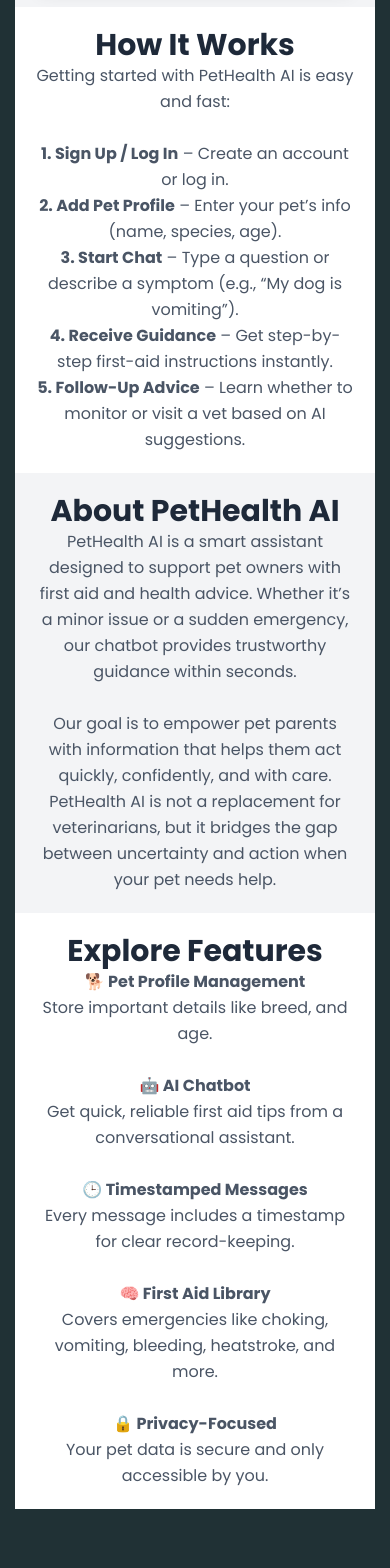
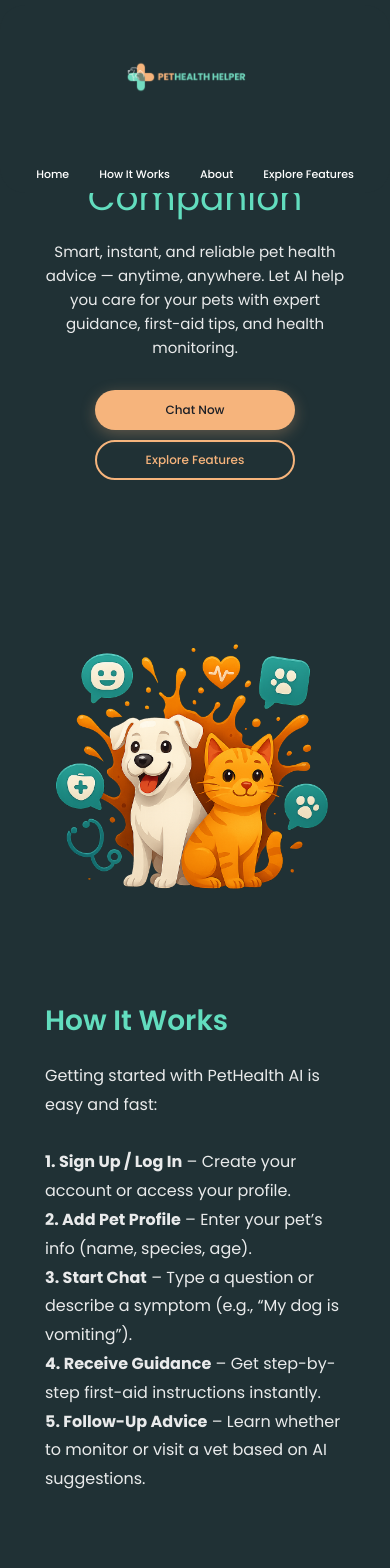
Before and after one commit to kurtrockx/pet-health-ai, a React (Vite) app: page / in a window 390 px wide. Shown: the top 1568 px of the page. Before the commit the page ends 1509 px from the top, so only its background shows below. Built offline with nearby package versions, Linux system fonts and the light colour scheme; a web font is replaced by a local one.

Commit message:
imported the welcome page

```diff
--- /dev/null
+++ b/src/components/css/1FrontPage.css
@@ -0,0 +1,255 @@
+General Reset
+* {
+    margin: 0;
+    padding: 0;
+    box-sizing: border-box;
+}
+
+html, body, #root {
+    height: 100%;
+    font-family: 'Poppins', sans-serif;
+    background: linear-gradient(to bottom, #203135, #203135);
+    color: #ffffff;
+    scroll-behavior: smooth;
+}
+
+/* Floating Navbar */
+.navbar {
+    position: fixed;
+    top: 5px;
+    left: 50%;
+    transform: translateX(-50%);
+    z-index: 999;
+    display: flex;
+    justify-content: space-between;
+    align-items: center;
+    padding: 8px 40px;
+    background-color: #203135;
+    width: 100%;
+    max-width: 1400px;
+}
+
+.logo img {
+    height: 40px;
+    width: auto;
+}
+
+.nav-links {
+    list-style: none;
+    display: flex;
+    gap: 25px;
+}
+
+.nav-links a {
+    color: #ffffff;
+    text-decoration: none;
+    font-weight: 500;
+    transition: all 0.3s ease;
+    font-size: 13px;
+    padding: 8px 16px;
+    border-radius: 20px;
+}
+
+.nav-links a:hover {
+    color: #62DDBE;
+    background-color: rgba(98, 221, 190, 0.1);
+}
+
+/* Body padding to account for fixed navbar */
+body {
+    padding-top: 80px; /* Add space at top so content doesn't go under navbar */
+}
+
+/* Hero Section */
+.hero {
+    padding: 50px 60px;
+    display: flex;
+    align-items: center;
+    justify-content: space-between;
+    flex-wrap: wrap;
+    min-height: calc(100vh - 80px); /* Adjust for navbar padding */
+}
+
+.hero-content {
+    display: flex;
+    align-items: center;
+    justify-content: space-between;
+    flex-wrap: wrap;
+    gap: 50px;
+    width: 100%;
+}
+
+.hero-text {
+    flex: 1 1 500px;
+}
+
+.hero-text h1 {
+    font-size: 45px;
+    margin-bottom: 20px;
+    color: #62DDBE;
+    line-height: 1.2;
+}
+
+.hero-text p {
+    font-size: 16px;
+    margin-bottom: 25px;
+    line-height: 1.6;
+    max-width: 600px;
+    opacity: 0.9;
+}
+
+/* Buttons */
+.hero-buttons {
+    display: flex;
+    gap: 15px;
+    margin-top: 30px;
+}
+
+.btn {
+    padding: 12px 28px;
+    border-radius: 25px;
+    font-weight: 500;
+    font-size: 13px;
+    text-decoration: none;
+    transition: all 0.3s ease;
+    display: flex;
+    align-items: center;
+    justify-content: center;
+    text-align: center;
+    height: 45px;
+}
+
+.primary {
+    background-color: #F6B47C;
+    color: #1c1f26;
+    box-shadow: 0 4px 15px rgba(246, 180, 124, 0.3);
+}
+
+.primary:hover {
+    background-color: #F6B47C;
+    transform: translateY(-2px);
+    box-shadow: 0 6px 20px rgba(246, 180, 124, 0.4);
+}
+
+.secondary {
+    background-color: transparent;
+    border: 2px solid #F6B47C;
+    color: #F6B47C;
+}
+
+.secondary:hover {
+    background-color: #F6B47C;
+    color: #1c1f26;
+    transform: translateY(-2px);
+}
+
+/* Hero Image */
+.hero-image img {
+    max-width: 500px;
+    width: 100%;
+    height: auto;
+}
+
+/* Info Sections */
+.info-section {
+    padding: 100px 60px;
+    background-color: #203135;
+}
+
+.info-section h2 {
+    color: #62DDBE;
+    font-size: 32px;
+    margin-bottom: 20px;
+    font-weight: 600;
+}
+
+.info-section p {
+    font-size: 16px;
+    line-height: 1.8;
+    max-width: 800px;
+    opacity: 0.9;
+}
+
+/* Responsive Design */
+@media (max-width: 1024px) {
+    .navbar {
+        width: 95%;
+        padding: 10px 25px;
+    }
+
+    .nav-links {
+        gap: 15px;
+    }
+
+    .nav-links a {
+        font-size: 12px;
+        padding: 6px 12px;
+    }
+
+    .hero {
+        flex-direction: column;
+        text-align: center;
+        padding: 20px 30px;
+    }
+
+    .hero-text h1 {
+        font-size: 36px;
+    }
+
+    .hero-text p {
+        font-size: 15px;
+    }
+
+    .btn {
+        font-size: 12px;
+        padding: 10px 22px;
+        height: 40px;
+    }
+
+    .hero-image img {
+        max-width: 400px;
+        margin-top: 30px;
+    }
+
+    .info-section {
+        padding: 60px 30px;
+    }
+
+    .info-section h2 {
+        font-size: 28px;
+    }
+}
+
+@media (max-width: 768px) {
+    .navbar {
+        width: 100%;
+        padding: 8px 10px;
+    }
+
+    .logo img {
+        height: 35px;
+    }
+
+    .nav-links {
+        gap: 10px;
+    }
+
+    .nav-links a {
+        font-size: 11px;
+        padding: 5px 10px;
+    }
+
+    body {
+        padding-top: 70px;
+    }
+
+    .hero-buttons {
+        flex-direction: column;
+        align-items: center;
+        gap: 10px;
+    }
+
+    .btn {
+        width: 200px;
+    }
+}
--- a/src/components/css/SignUp.css
+++ b/src/components/css/SignUp.css
@@ -48,7 +48,6 @@
 .logo {
   display: flex;
   align-items: center;
-  margin-bottom: 40px;
 }
 
 .logo img {
--- a/src/components/css/homepage.css
+++ b/src/components/css/homepage.css
@@ -10,7 +10,7 @@
   background-size: 300% 300%;
   animation: moveCircular 15s linear infinite;
   color: #fff;
-  height: 100vh;
+  height: 400vh;
 }
 
 @keyframes moveCircular {
--- a/src/pages/LandingPage.jsx
+++ b/src/pages/LandingPage.jsx
@@ -1,149 +1,79 @@
 import sideLogoBar from "../assets/sidelogobar.png";
 import welcomePagePic from "../assets/welcomepagepic.png";
+
+import '../components/css/1FrontPage.css'
 
 export default function LandingPage() {
   return (
     <>
-      <header className="w-full bg-gray-800 text-white">
-        <nav className="w-full flex items-center justify-between p-4">
-          <div className="flex items-center">
-            <img src={sideLogoBar} alt="PetHealth AI Logo" className="h-12" />
+      <header>
+        <nav className="navbar">
+          <div className="logo">
+            <img src={sideLogoBar} alt="PetHealth AI Logo" />
           </div>
-          <ul className="flex space-x-6 text-sm font-medium">
-            <li>
-              <a href="#home" className="hover:text-gray-300">
-                Home
-              </a>
-            </li>
-            <li>
-              <a href="#howitworks" className="hover:text-gray-300">
-                How It Works
-              </a>
-            </li>
-            <li>
-              <a href="#about" className="hover:text-gray-300">
-                About
-              </a>
-            </li>
-            <li>
-              <a href="#features" className="hover:text-gray-300">
-                Explore Features
-              </a>
-            </li>
+          <ul className="nav-links">
+            <li><a href="#home">Home</a></li>
+            <li><a href="#howitworks">How It Works</a></li>
+            <li><a href="#about">About</a></li>
+            <li><a href="#features">Explore Features</a></li>
           </ul>
         </nav>
       </header>
 
-      <main id="home" className="bg-gray-100 py-16">
-        <div className="container mx-auto flex flex-col md:flex-row items-center">
-          <div className="text-center md:text-left md:w-1/2 space-y-6">
-            <h1 className="text-4xl font-bold text-gray-800">
-              Your AI-Powered Pet Care Companion
-            </h1>
-            <p className="text-gray-600">
-              Smart, instant, and reliable pet health advice — anytime,
-              anywhere. Let AI help you care for your pets with expert guidance,
-              first-aid tips, and health monitoring.
-            </p>
-            <div className="flex justify-center md:justify-start space-x-4">
-              <a
-                href="/Frontend/SignIn/SignIn.html"
-                className="px-6 py-3 bg-blue-600 text-white rounded-lg hover:bg-blue-700"
-              >
-                Chat Now
-              </a>
-              <a
-                href="#features"
-                className="px-6 py-3 bg-gray-300 text-gray-800 rounded-lg hover:bg-gray-400"
-              >
-                Explore Features
-              </a>
+      <main id="home" className="hero">
+        <div className="hero-text">
+          <h1>Your AI-Powered Pet Care Companion</h1>
+          <p>Smart, instant, and reliable pet health advice — anytime, anywhere. Let AI help you care for your pets with expert guidance, first-aid tips, and health monitoring.</p>
+          <div className="hero-buttons">
+            <a href="/Frontend/SignIn/SignIn.html" className="btn primary">Chat Now</a>
+            <a href="#features" className="btn secondary">Explore Features</a>
           </div>
         </div>
-          <div className="mt-8 md:mt-0 md:w-1/2">
-            <img
-              src={welcomePagePic}
-              alt="PetHealth AI Hero Image"
-              className="w-full rounded-lg shadow-lg"
-            />
-          </div>
+        <div className="hero-image">
+          <img src={welcomePagePic} alt="PetHealth AI Hero Image" />
         </div>
       </main>
 
-      <section id="howitworks" className="py-16 bg-white">
-        <div className="container mx-auto text-center space-y-6">
-          <h2 className="text-3xl font-bold text-gray-800">How It Works</h2>
-          <p className="text-gray-600 leading-relaxed">
+      <section id="howitworks" className="info-section">
+        <h2>How It Works</h2>
+        <p>
           Getting started with PetHealth AI is easy and fast:
-            <br />
-            <br />
-            <strong>1. Sign Up / Log In</strong> – Create an account or log in.
-            <br />
-            <strong>2. Add Pet Profile</strong> – Enter your pet’s info (name,
-            species, age).
-            <br />
-            <strong>3. Start Chat</strong> – Type a question or describe a
-            symptom (e.g., “My dog is vomiting”).
-            <br />
-            <strong>4. Receive Guidance</strong> – Get step-by-step first-aid
-            instructions instantly.
-            <br />
-            <strong>5. Follow-Up Advice</strong> – Learn whether to monitor or
-            visit a vet based on AI suggestions.
+          <br /><br />
+          <strong>1. Sign Up / Log In</strong> – Create your account or access your profile.<br />
+          <strong>2. Add Pet Profile</strong> – Enter your pet’s info (name, species, age).<br />
+          <strong>3. Start Chat</strong> – Type a question or describe a symptom (e.g., “My dog is vomiting”).<br />
+          <strong>4. Receive Guidance</strong> – Get step-by-step first-aid instructions instantly.<br />
+          <strong>5. Follow-Up Advice</strong> – Learn whether to monitor or visit a vet based on AI suggestions.
         </p>
-        </div>
       </section>
 
-      <section id="about" className="py-16 bg-gray-100">
-        <div className="container mx-auto text-center space-y-6">
-          <h2 className="text-3xl font-bold text-gray-800">
-            About PetHealth AI
-          </h2>
-          <p className="text-gray-600 leading-relaxed">
-            PetHealth AI is a smart assistant designed to support pet owners
-            with first aid and health advice. Whether it’s a minor issue or a
-            sudden emergency, our chatbot provides trustworthy guidance within
-            seconds.
-            <br />
-            <br />
-            Our goal is to empower pet parents with information that helps them
-            act quickly, confidently, and with care. PetHealth AI is not a
-            replacement for veterinarians, but it bridges the gap between
-            uncertainty and action when your pet needs help.
+      <section id="about" className="info-section">
+        <h2>About PetHealth AI</h2>
+        <p>
+          PetHealth AI is a smart assistant designed to support pet owners with first aid and health advice. Whether it’s a minor issue or a sudden emergency, our chatbot provides trustworthy guidance within seconds.
+          <br /><br />
+          Our goal is to empower pet parents with information that helps them act quickly, confidently, and with care. PetHealth AI is not a replacement for veterinarians, but it bridges the gap between uncertainty and action when your pet needs help.
         </p>
-        </div>
       </section>
 
-      <section id="features" className="py-16 bg-white">
-        <div className="container mx-auto text-center space-y-6">
-          <h2 className="text-3xl font-bold text-gray-800">Explore Features</h2>
-          <p className="text-gray-600 leading-relaxed">
-            <strong>🐕 Pet Profile Management</strong>
-            <br />
-            Store important details like breed, and age.
-            <br />
-            <br />
-            <strong>🤖 AI Chatbot</strong>
-            <br />
-            Get quick, reliable first aid tips from a conversational assistant.
-            <br />
-            <br />
-            <strong>🕒 Timestamped Messages</strong>
-            <br />
-            Every message includes a timestamp for clear record-keeping.
-            <br />
-            <br />
-            <strong>🧠 First Aid Library</strong>
-            <br />
-            Covers emergencies like choking, vomiting, bleeding, heatstroke, and
-            more.
-            <br />
-            <br />
-            <strong>🔒 Privacy-Focused</strong>
-            <br />
+      <section id="features" className="info-section">
+        <h2>Explore Features</h2>
+        <p>
+          <strong>🐕 Pet Profile Management</strong><br />
+          Store important details like breed, and age.<br /><br />
+
+          <strong>🤖 AI Chatbot</strong><br />
+          Get quick, reliable first aid tips from a conversational assistant.<br /><br />
+
+          <strong>🕒 Timestamped Messages</strong><br />
+          Every message includes a timestamp for clear record-keeping.<br /><br />
+
+          <strong>🧠 First Aid Library</strong><br />
+          Covers emergencies like choking, vomiting, bleeding, heatstroke, and more.<br /><br />
+
+          <strong>🔒 Privacy-Focused</strong><br />
           Your pet data is secure and only accessible by you.
         </p>
-        </div>
       </section>
     </>
   );
```
Lines whose indentation alone changed are shown as unchanged.
